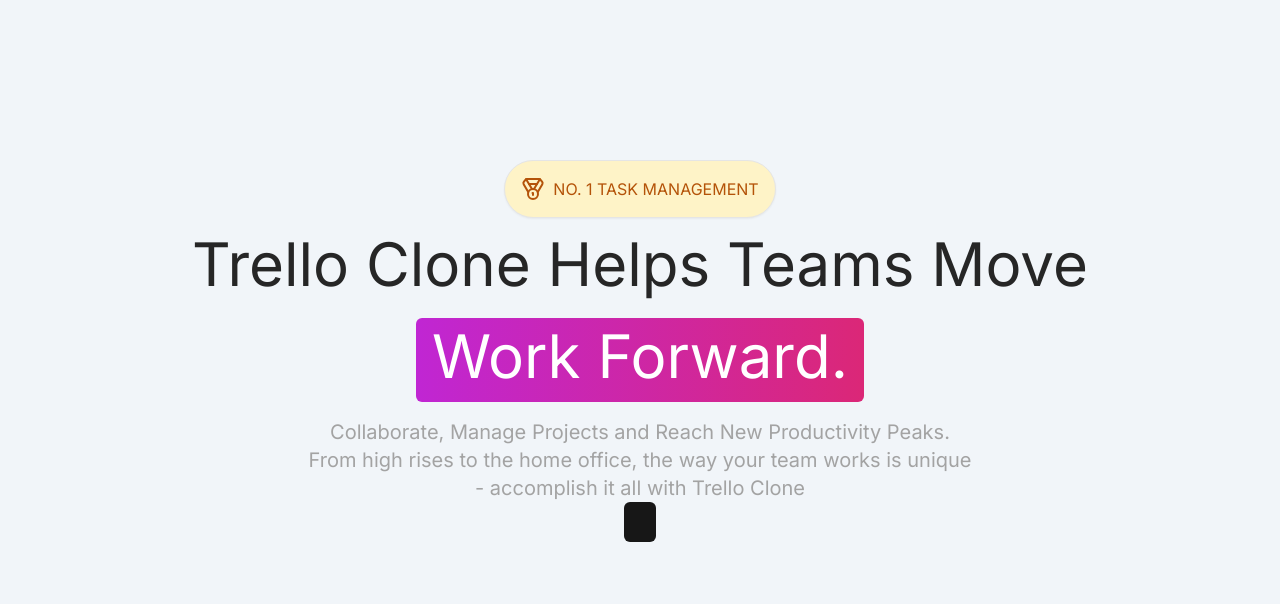
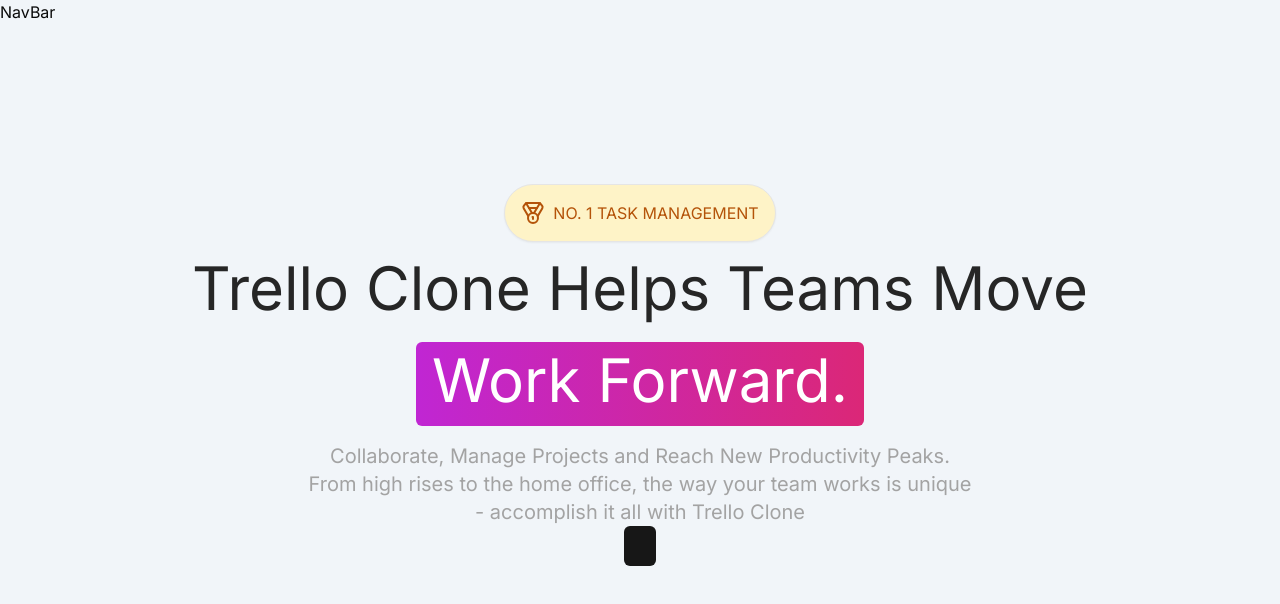
Before and after one commit to KennedyMungai/trello-clone, a Next.js app: page / in a window 1280 px wide. Shown: the top 604 px of the page. Built offline with nearby package versions, Linux system fonts and the light colour scheme.

Commit message:
Rendering the NavBar component

```diff
--- a/app/(marketing)/layout.tsx
+++ b/app/(marketing)/layout.tsx
@@ -1,4 +1,5 @@
 import { ReactNode } from 'react'
+import NavBar from './_components/navbar'
 
 type Props = {
 	children: ReactNode
@@ -7,6 +8,7 @@
 const MarketingLayout = ({ children }: Props) => {
 	return (
 		<div className='h-full bg-slate-100'>
+			<NavBar />
 			<main className='pt-40 pb-20 bg-slate-100'>{children}</main>
 		</div>
 	)
```
